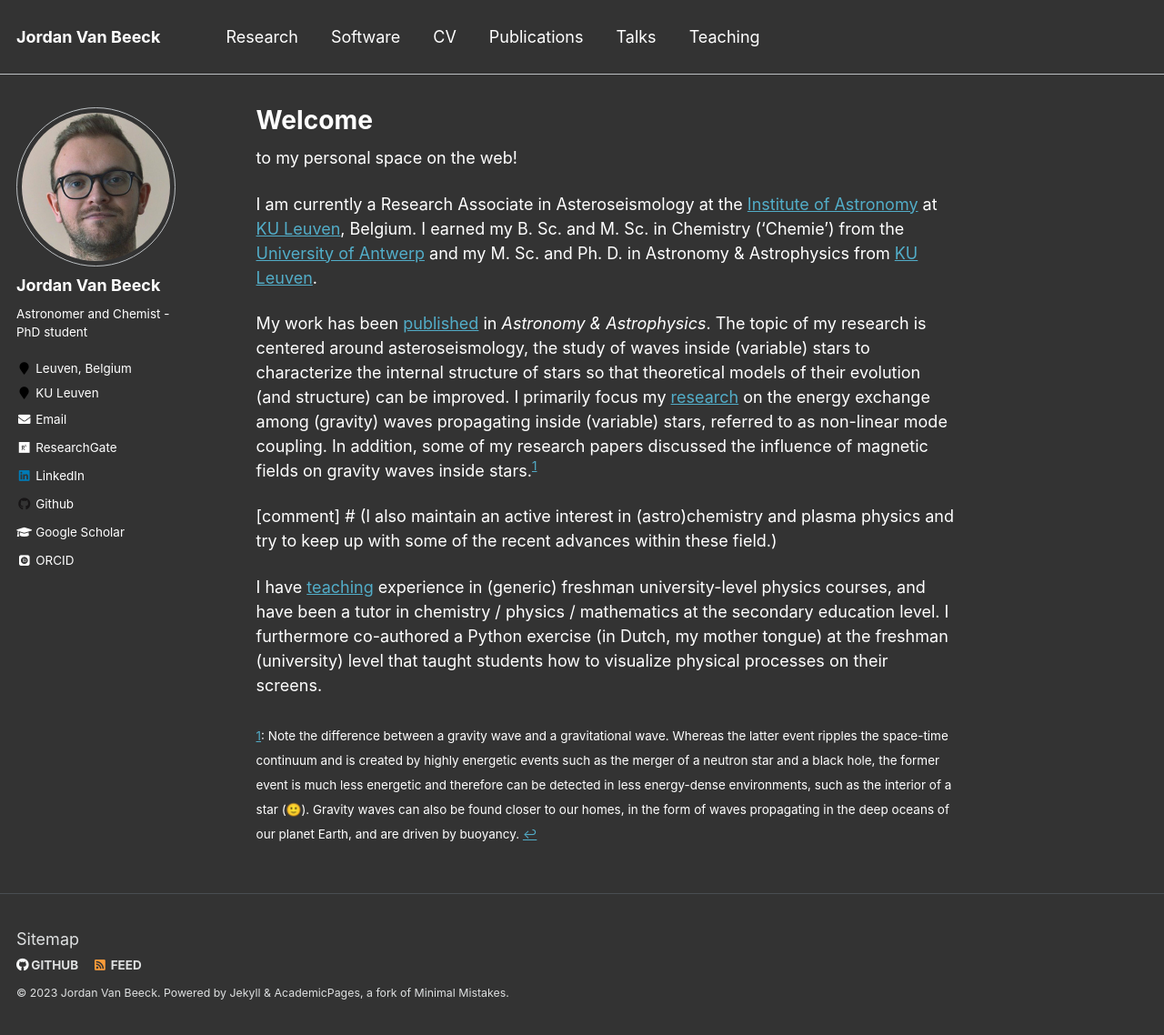
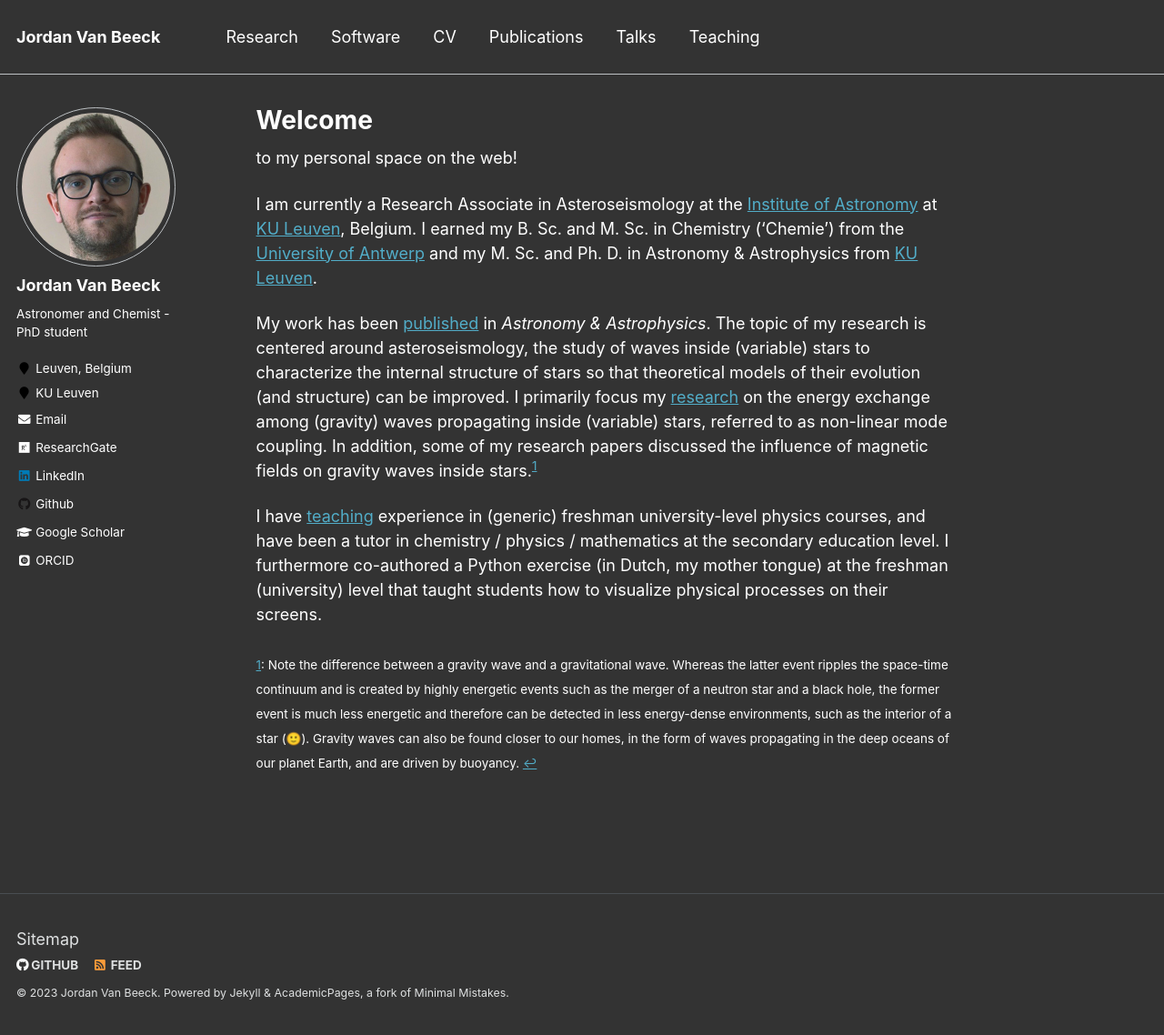
Before and after one commit to JVB11/jvb11.github.io, a Jekyll site: the page built from _pages/about.md, in a window 1280 px wide and 1138 px high. Shown: the whole window at 91% size. Built offline with Jekyll 4.4.1, drawn with Linux system fonts in a browser that asks for light colours; emoji names are drawn with the system emoji font; some web fonts are replaced.

Commit message:
Update about.md

```diff
--- a/_pages/about.md
+++ b/_pages/about.md
@@ -14,7 +14,7 @@ I am currently a Research Associate in Asteroseismology at the [Institute of Ast
 
 My work has been [published](https://jvb11.github.io/publications) in *Astronomy & Astrophysics*. The topic of my research is centered around asteroseismology, the study of waves inside (variable) stars to characterize the internal structure of stars so that theoretical models of their evolution (and structure) can be improved. I primarily focus my [research](https://jvb11.github.io/research) on the energy exchange among (gravity) waves propagating inside (variable) stars, referred to as non-linear mode coupling. In addition, some of my research papers discussed the influence of magnetic fields on gravity waves inside stars.<sup id="a1">[1](#fn1)</sup>
 
-[comment] # (I also maintain an active interest in (astro)chemistry and plasma physics and try to keep up with some of the recent advances within these field.)
+[comment]: # (I also maintain an active interest in (astro)chemistry and plasma physics and try to keep up with some of the recent advances within these field.)
 
 I have [teaching](https://jvb11.github.io/teaching) experience in (generic) freshman university-level physics courses, and have been a tutor in chemistry / physics / mathematics at the secondary education level. I furthermore co-authored a Python exercise (in Dutch, my mother tongue) at the freshman (university) level that taught students how to visualize physical processes on their screens.
 
```
